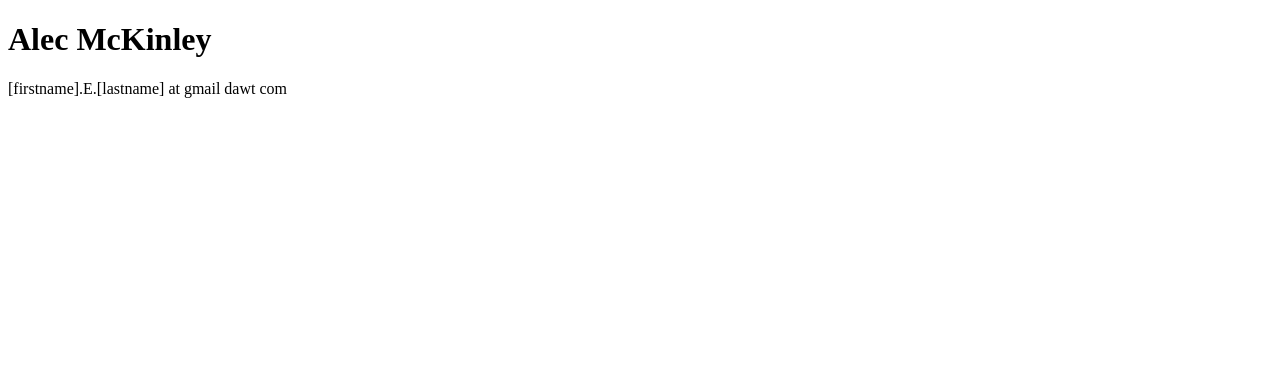
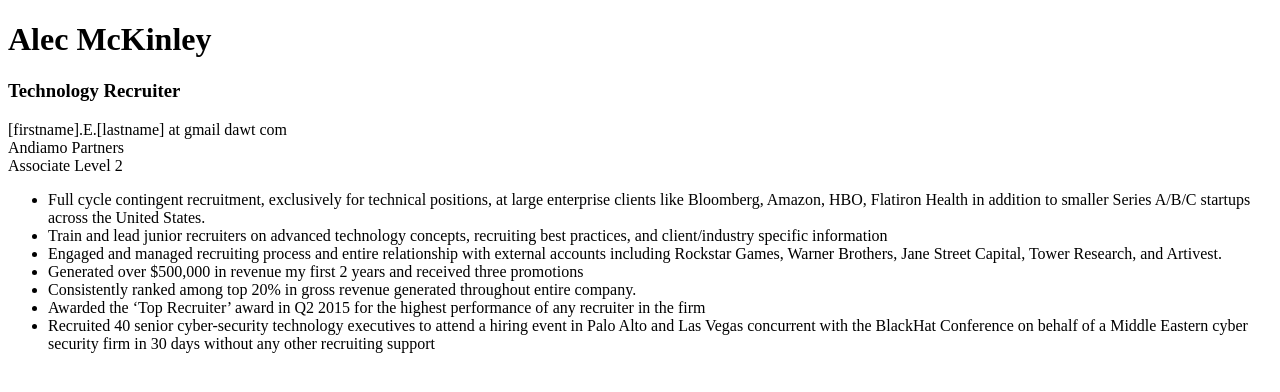
Before and after one commit to mckinley-ae/mckinley-ae.github.com, a plain HTML site: page index.html in a window 1280 px wide. Drawn offline with Linux system fonts and the light colour scheme.

Commit message:
update to index

```diff
--- a/index.html
+++ b/index.html
@@ -1,10 +1,65 @@
 <!DOCTYPE html>
 <html>
+<head>
+<script>
+alert('hello and welcome!')
+</script>
+</head>
+
 <body>
 
+<div id='resume-header'>
 <h1>Alec McKinley</h1>
+<h3>Technology Recruiter</h3>
+[firstname].E.[lastname] at gmail dawt com
+</div>
 
-<p>[firstname].E.[lastname] at gmail dawt com</p>
+<div id='position-header'>
+	<div id='company-name'>
+		Andiamo Partners
+	</div>
+	<div id='position-title'>
+		Associate Level 2
+	</div>
+</div>
+<ul>
+	<li>
+	Full cycle contingent recruitment, exclusively for technical positions, at large enterprise clients like Bloomberg, Amazon, HBO, Flatiron Health in addition to smaller Series A/B/C startups across the United States.
+	</li>
+
+	<li>
+	Train and lead junior recruiters on advanced technology concepts, recruiting best practices, and client/industry specific information
+	</li>
+
+	<li>
+	Engaged and managed recruiting process and entire relationship with external accounts including Rockstar Games, Warner Brothers, Jane Street Capital, Tower Research, and Artivest.
+	</li>
+
+	<li>
+	Generated over $500,000 in revenue my first 2 years and received three promotions
+	</li>
+
+	<li>
+	Consistently ranked among top 20% in gross revenue generated throughout entire company.
+	</li>
+
+	<li>
+	Awarded the ‘Top Recruiter’ award in Q2 2015 for the highest performance of any recruiter in the firm
+	</li>
+
+	<li>
+	Recruited 40 senior cyber-security technology executives to attend a hiring event in Palo Alto and Las Vegas concurrent with the BlackHat Conference on behalf of a Middle Eastern cyber security firm in 30 days without any other recruiting support
+	</li>
+</ul>
+
+
+
+
+
+
+
+
+
 
 </body>
 </html>
```
